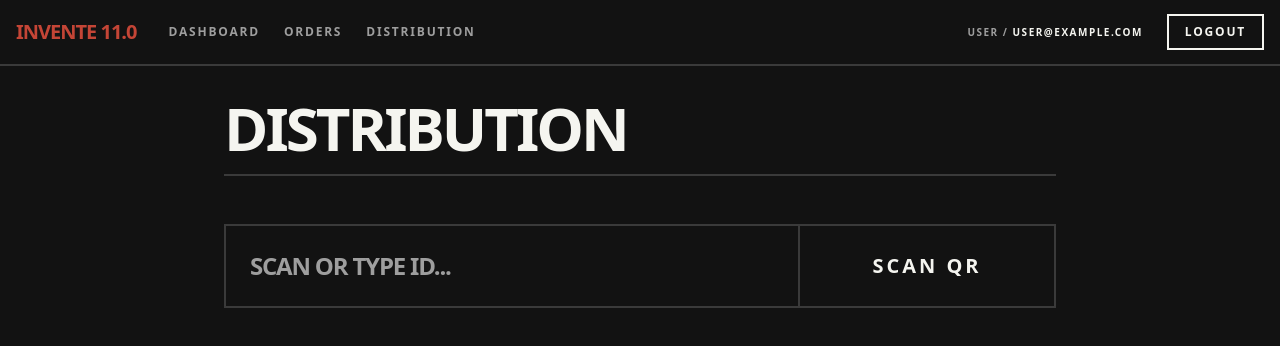
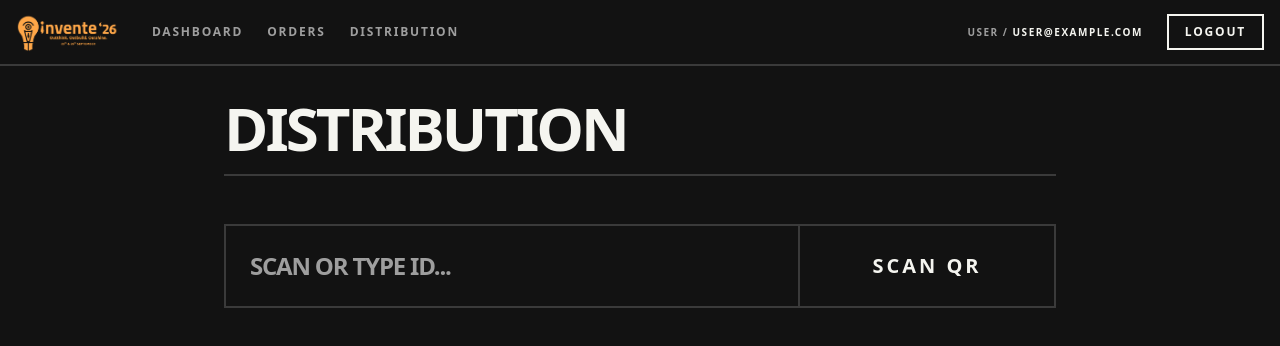
Before and after one commit to 06-aakash-06/inventetshirts, a Next.js app: page /collection in a window 1280 px wide. Shown: the top 346 px of the page. Built offline with nearby package versions, Linux system fonts and the light colour scheme; no server answers; sample sign-in values are in the browser's storage.

Commit message:
added images

```diff
--- a/src/components/layout/Navbar.tsx
+++ b/src/components/layout/Navbar.tsx
@@ -1,4 +1,5 @@
 import Link from "next/link";
+import Image from "next/image";
 import { getSession } from "@/lib/auth";
 import { LogoutButton } from "./LogoutButton";
 
@@ -12,7 +13,7 @@ export async function Navbar() {
       <div className="container flex h-16 items-center px-4 mx-auto justify-between">
         <div className="flex items-center gap-8">
           <Link href="/dashboard" className="flex items-center">
-            <span className="font-black text-xl tracking-tighter uppercase text-primary">INVENTE 11.0</span>
+            <Image src="/logo-full.png" alt="Invente 26" width={200} height={40} className="object-contain h-10 w-auto" priority />
           </Link>
           <nav className="flex items-center gap-6 text-xs font-bold uppercase tracking-widest text-muted-foreground">
             <Link href="/dashboard" className="transition-colors hover:text-foreground">Dashboard</Link>
--- a/src/config/allowed-emails.json
+++ b/src/config/allowed-emails.json
@@ -2,6 +2,7 @@
   "allowedEmails": [
     "aakash2410407@ssn.edu.in",
     "thirumurugan2310277@ssn.edu.in",
-    "hemnath2470006@ssn.edu.in"
+    "hemnath2470006@ssn.edu.in",
+    "sudarshan2310303@ssn.edu.in"
   ]
 }
```
Also changed, not shown: public/logo-full.png (added), src/app/icon.png (added).
